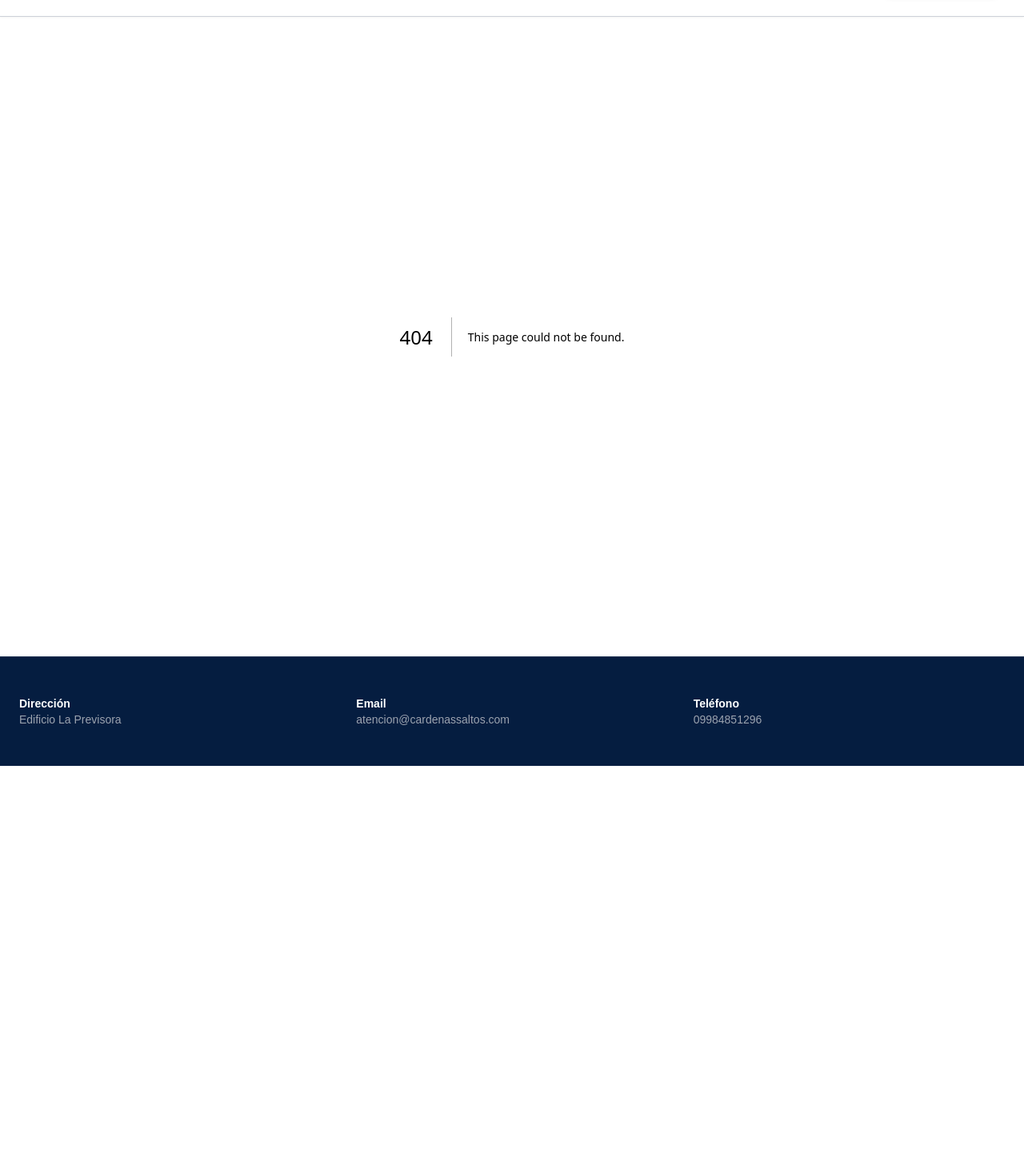
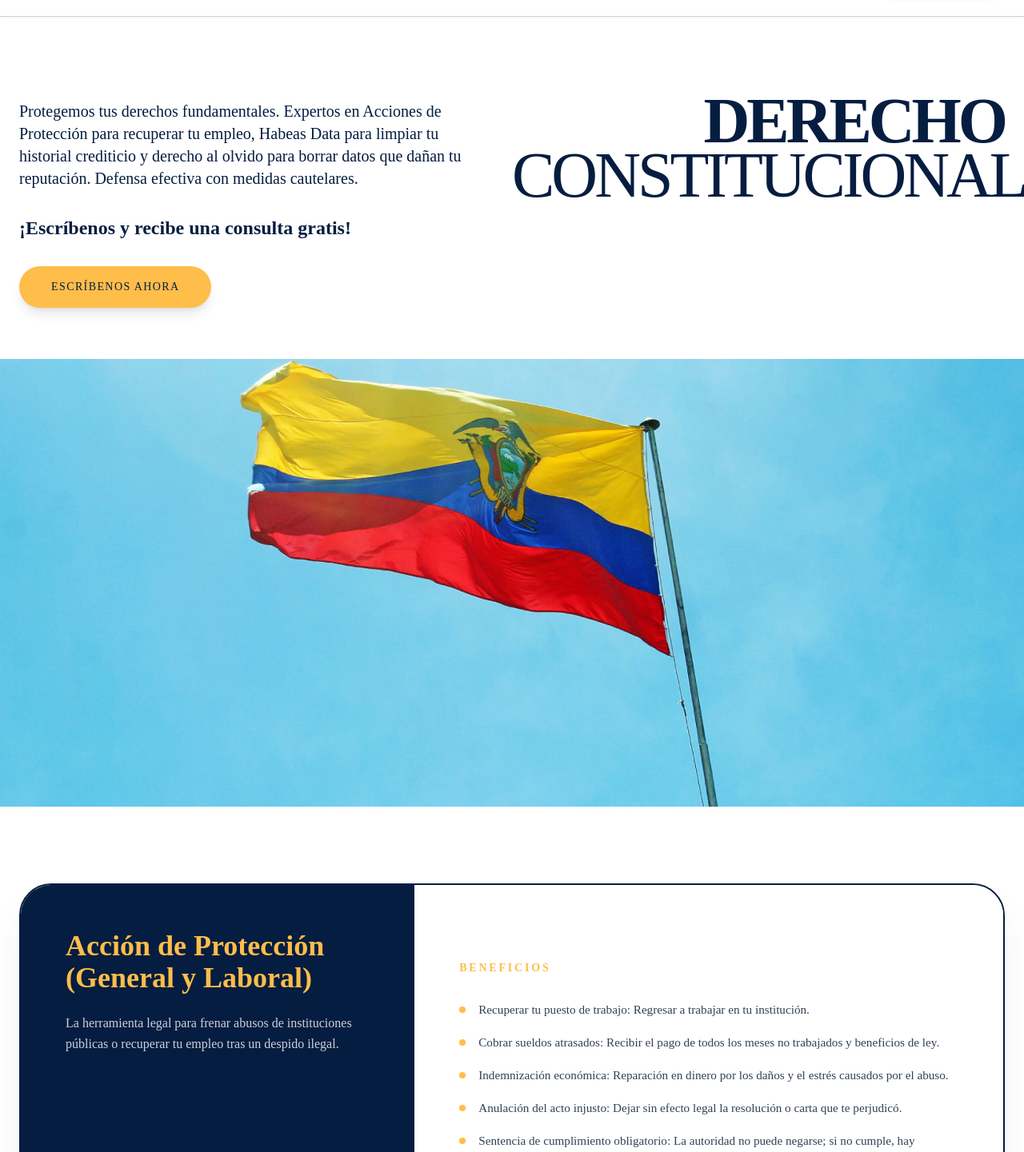
Before and after one commit to DevCardenasS/web-cardenas-saltos, a Next.js app: page /constitucional in a window 1280 px wide. Before the commit this address had no page. Shown: the part 68-1509 px from the top of the page at 80% size. Before the commit the page ends 1026 px from the top, so only its background shows below. Built offline with nearby package versions, Linux system fonts and the light colour scheme.

Commit message:
Create constitucional.js

```diff
--- /dev/null
+++ b/pages/constitucional.js
@@ -0,0 +1,175 @@
+import React from 'react';
+import Head from 'next/head';
+
+export default function Constitucional() {
+  const phoneNumber = "5939984851296";
+
+  const servicios = [
+    {
+      titulo: "Acción de Protección (General y Laboral)",
+      descripcion: "La herramienta legal para frenar abusos de instituciones públicas o recuperar tu empleo tras un despido ilegal.",
+      beneficios: [
+        "Recuperar tu puesto de trabajo: Regresar a trabajar en tu institución.",
+        "Cobrar sueldos atrasados: Recibir el pago de todos los meses no trabajados y beneficios de ley.",
+        "Indemnización económica: Reparación en dinero por los daños y el estrés causados por el abuso.",
+        "Anulación del acto injusto: Dejar sin efecto legal la resolución o carta que te perjudicó.",
+        "Sentencia de cumplimiento obligatorio: La autoridad no puede negarse; si no cumple, hay sanciones graves."
+      ]
+    },
+    {
+      titulo: "Acción Extraordinaria de Protección (EP)",
+      descripcion: "Tu última oportunidad para ganar un juicio que fue sentenciado injustamente o con errores de los jueces.",
+      beneficios: [
+        "Anular juicios perdidos: Lograr que la sentencia injusta quede sin valor para que el caso se revise bien.",
+        "Corregir abusos de jueces: Denunciar ante la máxima autoridad que no se respetaron tus derechos.",
+        "Justicia definitiva: Llegar a la instancia más alta de Ecuador para proteger tu patrimonio o libertad.",
+        "Protección de bienes y derechos: Evitar que una sentencia mal dictada te quite lo que es tuyo.",
+        "Precedente legal: Que tu caso sirva para que a nadie más le vuelvan a cometer la misma injusticia."
+      ]
+    },
+    {
+      titulo: "Habeas Data (Limpieza de Buró de Crédito)",
+      descripcion: "Trámite legal para actualizar o borrar deudas viejas o información falsa de tu historial financiero.",
+      beneficios: [
+        "Volver a sacar préstamos: Ser apto nuevamente para créditos en bancos y cooperativas.",
+        "Borrar deudas ya pagadas: Eliminar del sistema esas manchas que siguen apareciendo por error.",
+        "Comprar casa o carro: Limpiar tu perfil para calificar a préstamos hipotecarios o vehiculares.",
+        "Actualizar tu puntaje (Score): Lograr que tu historial refleje tu realidad financiera actual y positiva.",
+        "Certificado de solvencia: Tener un documento legal que respalde que no tienes deudas pendientes."
+      ]
+    },
+    {
+      titulo: "Medidas Cautelares Constitucionales",
+      descripcion: "Órdenes inmediatas de un juez para evitar que el Estado o un particular cometan daños irreversibles contra tus derechos.",
+      beneficios: [
+        "Protección en 2 días: La respuesta más veloz del sistema judicial para casos desesperados.",
+        "Evitar embargos o desalojos: Frenar la acción de la autoridad antes de que te quiten tus bienes.",
+        "Suspensión de cierres: Mantener tu negocio abierto mientras se pelea el juicio de fondo.",
+        "Garantía de salud: Obligar a la entrega inmediata de medicinas o cirugías de emergencia.",
+        "Seguridad inmediata: Dormir tranquilo sabiendo que un juez ya ordenó protegerte."
+      ]
+    },
+    {
+      titulo: "Derecho al Olvido (Ocultar datos y Limpiar Reputación)",
+      descripcion: "Eliminación o bloqueo de noticias, procesos judiciales o información personal que daña tu imagen en internet.",
+      beneficios: [
+        "Privacidad para tu familia: Bloquear datos personales que pueden ser usados para extorsiones o acoso.",
+        "Perfil impecable para socios: Evitar que inversionistas o nuevos jefes vean errores del pasado ya resueltos.",
+        "Eliminar antecedentes irrelevantes: Borrar registros de procesos donde fuiste inocente o que ya caducaron.",
+        "Paz mental digital: Tener el control total de qué información tuya es pública y cuál no.",
+        "Limpieza de reputación: Asegurar que tu nombre en buscadores refleje quién eres hoy."
+      ]
+    }
+  ];
+
+  return (
+    <div className="w-full bg-white font-['Gantari']">
+      <Head>
+        <title>Cárdenas Saltos | Derecho Constitucional</title>
+      </Head>
+
+      {/* HERO SECTION - 2 COLUMNAS ALINEADAS SUPERIOR */}
+      <section className="pt-24 pb-16 px-6">
+        <div className="max-w-7xl mx-auto flex flex-col lg:flex-row items-start gap-12">
+
+          {/* Columna de Texto: Primero en móvil, Izquierda en Desktop */}
+          <div className="lg:w-1/2 order-1">
+            <p className="text-[#051d40] text-lg md:text-xl leading-relaxed mb-8 font-normal pt-2">
+              Protegemos tus derechos fundamentales. Expertos en Acciones de Protección para recuperar tu empleo,
+              Habeas Data para limpiar tu historial crediticio y derecho al olvido para borrar datos que dañan tu reputación.
+              Defensa efectiva con medidas cautelares.
+            </p>
+
+            <p className="text-[#051d40] text-xl md:text-2xl font-bold mb-8">
+              ¡Escríbenos y recibe una consulta gratis!
+            </p>
+
+            <a
+              href={`https://wa.me/${phoneNumber}`}
+              className="inline-block bg-[#ffbd4a] text-[#051d40] px-10 py-4 rounded-full font-medium text-sm uppercase tracking-widest hover:bg-[#051d40] hover:text-white transition-all shadow-lg"
+            >
+              Escríbenos ahora
+            </a>
+          </div>
+
+          {/* Columna de Título: Segundo en móvil, Derecha en Desktop */}
+          <div className="lg:w-1/2 order-2">
+            <h1 className="text-[#051d40] text-5xl md:text-[5rem] uppercase tracking-tighter leading-[0.85] lg:text-right">
+              <span className="block font-black">Derecho</span>
+              <span className="block font-medium">constitucional</span>
+            </h1>
+          </div>
+
+        </div>
+      </section>
+
+      {/* IMAGEN FULL WIDE */}
+      <section className="w-full h-[40vh] md:h-[70vh]">
+        <img
+          src="/constitucional/cardenas-saltos-constitucional.jpg"
+          className="w-full h-full object-cover"
+          alt="Derecho Constitucional Cárdenas Saltos"
+        />
+      </section>
+
+      {/* CARDS HORIZONTALES CON MARCO AZUL */}
+      <section className="max-w-7xl mx-auto px-6 py-24 space-y-16">
+        {servicios.map((servicio, index) => (
+          <div
+            key={index}
+            className="flex flex-col lg:flex-row bg-white border-2 border-[#051d40] rounded-[2.5rem] overflow-hidden shadow-2xl shadow-blue-900/10 min-h-[450px]"
+          >
+            {/* Lado Azul (40%) */}
+            <div className="lg:w-2/5 bg-[#051d40] p-10 md:p-14 flex flex-col justify-between">
+              <div>
+                <h3 className="text-[#ffbd4a] text-3xl md:text-4xl font-black leading-tight">
+                  {servicio.titulo}
+                </h3>
+                <p className="text-white/80 mt-6 text-base font-normal leading-relaxed">
+                  {servicio.descripcion}
+                </p>
+              </div>
+              <div className="mt-10">
+                <a
+                  href={`https://wa.me/${phoneNumber}`}
+                  className="inline-block bg-[#ffbd4a] text-[#051d40] px-8 py-3 rounded-full font-bold text-xs uppercase tracking-widest hover:bg-white transition-colors"
+                >
+                  Escríbenos ahora
+                </a>
+              </div>
+            </div>
+
+            {/* Lado Blanco (60%) */}
+            <div className="lg:w-3/5 p-10 md:p-14 flex flex-col justify-center bg-white border-l border-[#051d40]">
+              <h4 className="text-[#ffbd4a] font-black uppercase text-sm tracking-[0.2em] mb-8">
+                Beneficios
+              </h4>
+              <ul className="grid grid-cols-1 gap-5">
+                {servicio.beneficios.map((beneficio, bIndex) => (
+                  <li key={bIndex} className="flex gap-4 items-start text-slate-700 text-[0.95rem] font-normal leading-snug">
+                    <div className="w-2 h-2 rounded-full bg-[#ffbd4a] mt-1.5 flex-shrink-0"></div>
+                    {beneficio}
+                  </li>
+                ))}
+              </ul>
+            </div>
+          </div>
+        ))}
+      </section>
+
+      {/* BANNER FINAL */}
+      <section className="w-full bg-[#ffbd4a] py-24">
+        <div className="max-w-7xl mx-auto px-6 text-left">
+          <h2 className="text-[#051d40] text-4xl md:text-6xl mb-10" style={{ lineHeight: '1' }}>
+            <span className="block font-black uppercase tracking-tighter">Estrategia legal</span>
+            <span className="block font-normal">que genera resultados</span>
+          </h2>
+          <a href={`https://wa.me/${phoneNumber}`}
+             className="inline-block bg-[#051d40] text-white px-10 py-4 rounded-full font-bold text-sm uppercase tracking-widest hover:scale-105 transition-all shadow-xl">
+            Consulta gratis
+          </a>
+        </div>
+      </section>
+    </div>
+  );
+}
```
